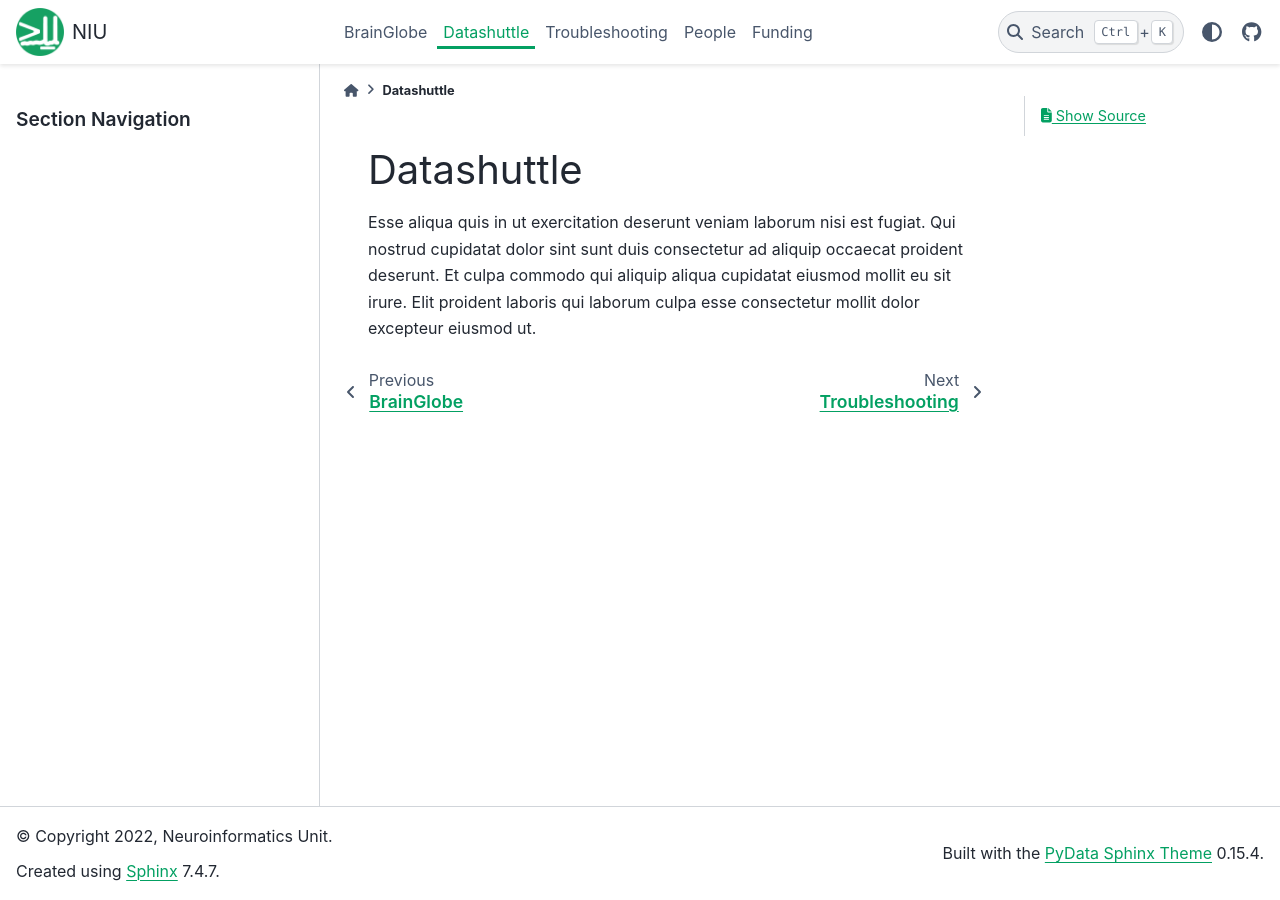
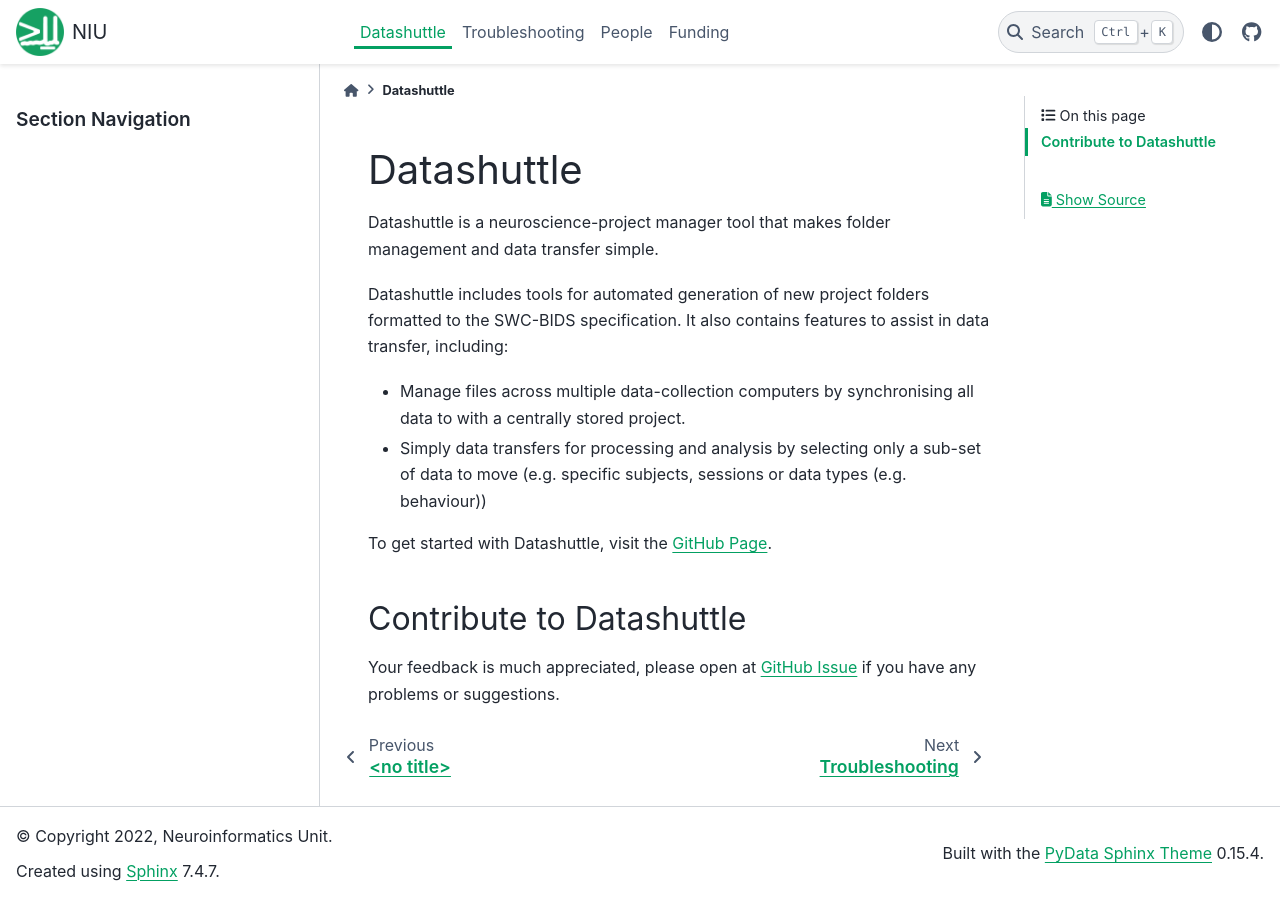
Before and after one commit to neuroinformatics-unit/neuroinformatics-unit.github.io, a Sphinx documentation site: the page built from docs/source/projects/datashuttle.md, in a window 1280 px wide. Built offline with Sphinx 7.4.7 and the PyData theme 0.15.4, drawn with Linux system fonts in a browser that asks for light colours.

Commit message:
add some initial project page information

```diff
--- a/docs/source/projects/datashuttle.md
+++ b/docs/source/projects/datashuttle.md
@@ -1,3 +1,15 @@
 # Datashuttle
 
-Esse aliqua quis in ut exercitation deserunt veniam laborum nisi est fugiat. Qui nostrud cupidatat dolor sint sunt duis consectetur ad aliquip occaecat proident deserunt. Et culpa commodo qui aliquip aliqua cupidatat eiusmod mollit eu sit irure. Elit proident laboris qui laborum culpa esse consectetur mollit dolor excepteur eiusmod ut.
+Datashuttle is a neuroscience-project manager tool that makes folder management and data transfer simple.
+
+Datashuttle includes tools for automated generation of new project folders formatted to the SWC-BIDS specification.
+It also contains features to assist in data transfer, including:
+* Manage files across multiple data-collection computers by synchronising
+all data to with a centrally stored project.
+* Simply data transfers for processing and analysis by selecting only a sub-set of data to move (e.g. specific subjects, sessions or data types (e.g. behaviour))
+
+To get started with Datashuttle, visit the [GitHub Page](https://github.com/neuroinformatics-unit/datashuttle).
+
+## Contribute to Datashuttle
+
+Your feedback is much appreciated, please open at [GitHub Issue](https://github.com/neuroinformatics-unit/datashuttle/issues) if you have any problems or suggestions.
```
Also changed, not shown: docs/source/projects/brainglobe.md (+1 -3 lines), docs/source/projects/cookiecutter.md (added, +10 -0 lines), docs/source/projects/swc-bids.md (added, +16 -0 lines), docs/source/projects/troubleshooting.md (+7 -1 lines).
